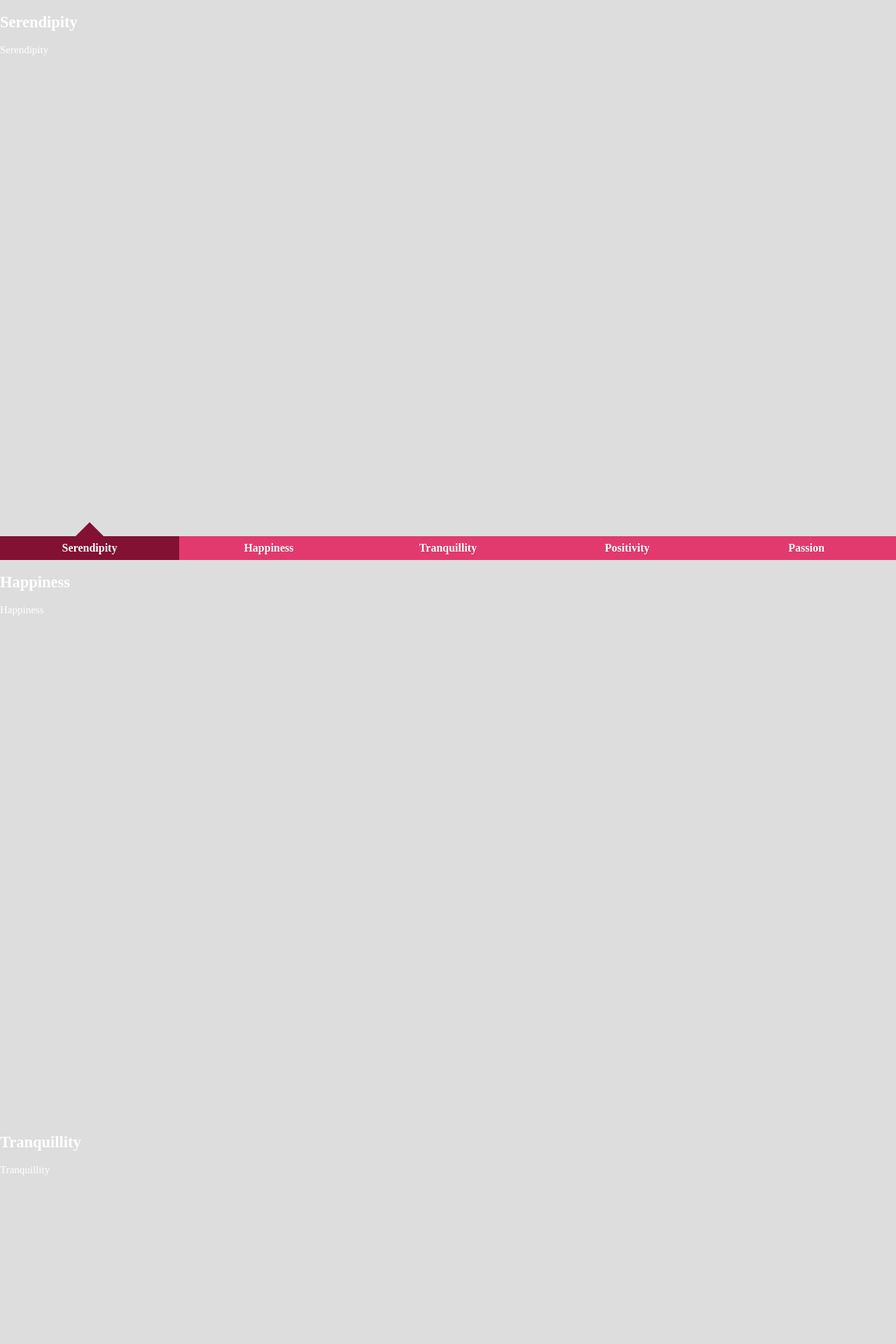
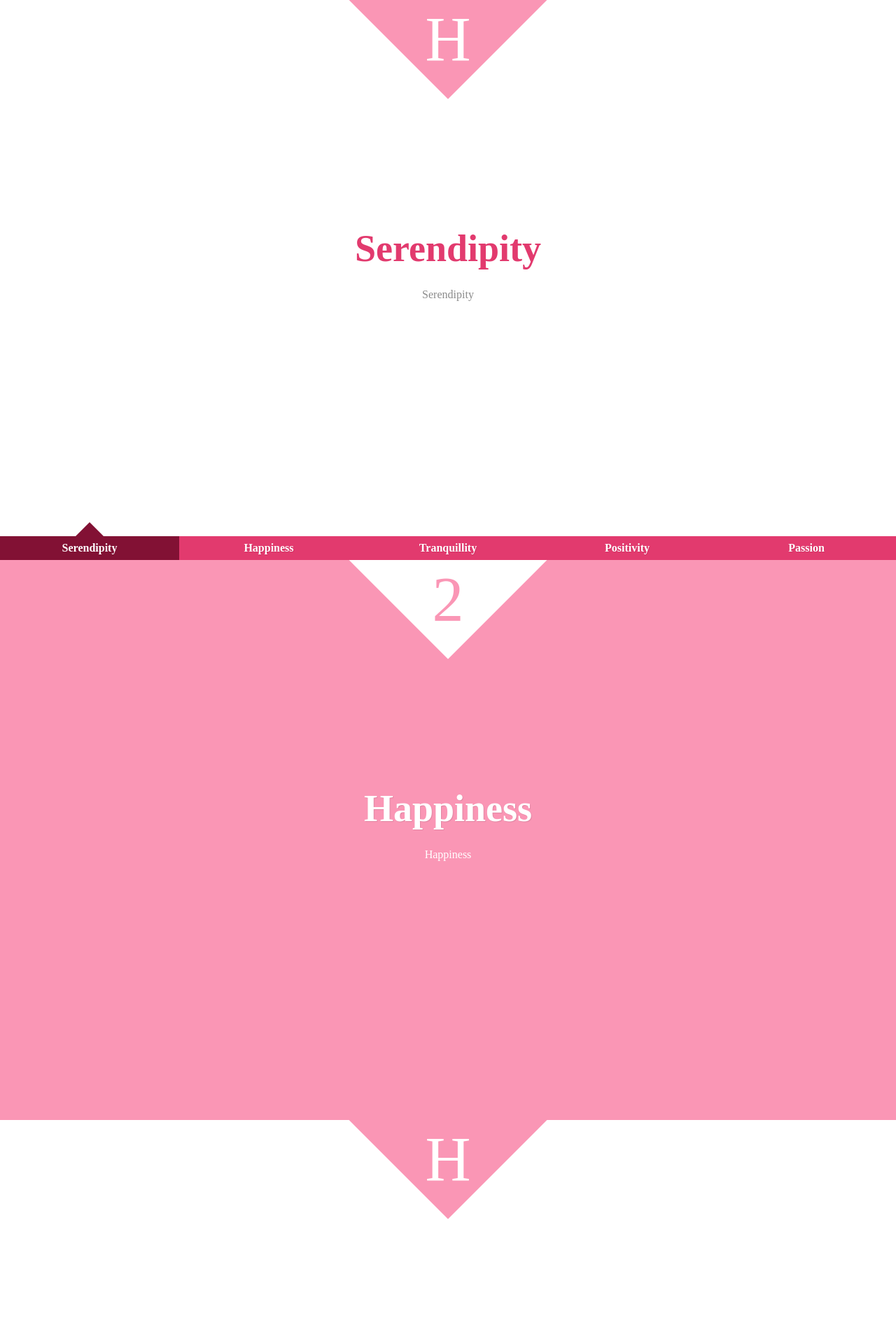
Before and after one commit to 31871611/test, a PHP site: page / in a window 1280 px wide. Shown: the top 1920 px of the page at 70% size. Run offline with PHP 8.4, Linux system fonts and the light colour scheme.

Commit message:
css3练习

```diff
--- a/html/02/style.css
+++ b/html/02/style.css
@@ -74,9 +74,8 @@ a{
     width:0;
     height:0;
     overflow:hidden;
-    border-width:20px;
-    border-style:dashed dashed solid dashed;
-    border-color:transparent transparent #821134 transparent;
+    border:20px solid transparent;
+    border-bottom-color:#821134;
     position: absolute;
     left:50%;
     bottom:100%;
@@ -99,16 +98,175 @@ a{
     -o-transform:translate3d(0,0,0);
     -ms-transform:translate3d(0,0,0);
     transform:translate3d(0,0,0);
-    -webkit-backface-bisibility:hidden;
-
+    -webkit-backface-visibility:hidden;
+    -webkit-transition:all 0.6s ease-in-out;
+    -moz-transition:all 0.6s ease-in-out;
+    -o-transition:all 0.6s ease-in-out;
+    -ms-transition:all 0.6s ease-in-out;
+    transition:all 0.6s ease-in-out;
 }
 .st-panel{
-    color:#fff;
+    background:#fff;
     overflow:hidden;
-}
-.st-color{
-    /*color:#*/
 }
 #st-control-1:checked ~ .st-scroll{
     -webkit-transform:translateY(0%);
+    -moz-transform:translateY(0%);
+    -o-transform:translateY(0%);
+    -ms-transform:translateY(0%);
+    transform:translateY(0%);
 }
+#st-control-2:checked ~ .st-scroll{
+    -webkit-transform:translateY(-100%);
+    -moz-transform:translateY(-100%);
+    -o-transform:translateY(-100%);
+    -ms-transform:translateY(-100%);
+    transform:translateY(-100%);
+}
+#st-control-3:checked ~ .st-scroll{
+    -webkit-transform:translateY(-200%);
+    -moz-transform:translateY(-200%);
+    -o-transform:translateY(-200%);
+    -ms-transform:translateY(-200%);
+    transform:translateY(-200%);
+}
+#st-control-4:checked ~ .st-scroll{
+    -webkit-transform:translateY(-300%);
+    -moz-transform:translateY(-300%);
+    -o-transform:translateY(-300%);
+    -ms-transform:translateY(-300%);
+    transform:translateY(-300%);
+}
+#st-control-5:checked ~ .st-scroll{
+    -webkit-transform:translateY(-400%);
+    -moz-transform:translateY(-400%);
+    -o-transform:translateY(-400%);
+    -ms-transform:translateY(-400%);
+    transform:translateY(-400%);
+}
+.st-desc{
+    width: 200px;
+    height:200px;
+    background:#fa96b5;
+    position: absolute;
+    left:50%;
+    top:0;
+    margin-left:-100px;
+    -webkit-transform:translateY(-50%) rotate(45deg);
+    -moz-transform:translateY(-50%) rotate(45deg);
+    -o-transform:translateY(-50%) rotate(45deg);
+    -ms-transform:translateY(-50%) rotate(45deg);
+    transform:translateY(-50%) rotate(45deg);
+}
+
+[data-icon]:after{
+    content: attr(data-icon);
+    width:200px;
+    height:200px;
+    color:#fff;
+    font-size:90px;
+    text-align:center;
+    line-height:200px;
+    position: absolute;
+    left:50%;
+    top:50%;
+    margin:-60px 0 0 -60px;
+    -webkit-transform:translateY(0%) rotate(-45deg);
+    -moz-transform:translateY(0%) rotate(-45deg);
+    -o-transform:translateY(0%) rotate(-45deg);
+    -ms-transform:translateY(0%) rotate(-45deg);
+    transform:translateY(0%) rotate(-45deg);
+}
+
+.st-panel h2{
+    color:#e23a6e;
+    font-size:54px;
+    line-height:50px;
+    text-align:center;
+    font-weight:900;
+    width:80%;
+    position: absolute;
+    left:10%;
+    top:50%;
+    margin-top:-70px;
+    test-shadow: 1px 1px 1px rgba(151,24,64,.2);
+    -webkit-backface-visibility:hidden;
+}
+
+#st-control-1:checked ~ .st-scroll #st-panel-1 h2,
+#st-control-2:checked ~ .st-scroll #st-panel-2 h2,
+#st-control-3:checked ~ .st-scroll #st-panel-3 h2,
+#st-control-4:checked ~ .st-scroll #st-panel-4 h2,
+#st-control-5:checked ~ .st-scroll #st-panel-5 h2{
+    -webkit-animation:moveDown 0.6s ease-in-out 0.2s backwards;
+    -moz-animation:moveDown 0.6s ease-in-out 0.2s backwards;
+    -o-animation:moveDown 0.6s ease-in-out 0.2s backwards;
+    -ms-animation:moveDown 0.6s ease-in-out 0.2s backwards;
+    animation:moveDown 0.6s ease-in-out 0.2s backwards;
+}
+@-webkit-keyframes moveDown{
+    0%{
+        -webkit-transform:translateY(-40px);
+        opacity: 0;
+    }
+    100%{
+        -webkit-transform:translateY(0px);
+        opacity: 1;
+    }
+}
+
+.st-panel p{
+    position: absolute;
+    width:50%;
+    left:25%;
+    top:50%;
+    font-size:16px;
+    line-height:22px;
+    padding:0;
+    text-align:center;
+    -webkit-backface-visibility:hidden;
+    color:#8b8b8b;
+    margin-top:10px;
+}
+#st-control-1:checked ~ .st-scroll #st-panel-1 p,
+#st-control-2:checked ~ .st-scroll #st-panel-2 p,
+#st-control-3:checked ~ .st-scroll #st-panel-3 p,
+#st-control-4:checked ~ .st-scroll #st-panel-4 p,
+#st-control-5:checked ~ .st-scroll #st-panel-5 p{
+    -webkit-animation:moveUp 0.6s ease-in-out 0.2s backwards;
+    -moz-animation:moveUp 0.6s ease-in-out 0.2s backwards;
+    -o-animation:moveUp 0.6s ease-in-out 0.2s backwards;
+    -ms-animation:moveUp 0.6s ease-in-out 0.2s backwards;
+    animation:moveUp 0.6s ease-in-out 0.2s backwards;
+}
+@-webkit-keyframes moveUp{
+    0%{
+        -webkit-transform:translateY(40px);
+        opacity: 0;
+    }
+    100%{
+        -webkit-transform:translateY(0px);
+        opacity: 1;
+    }
+}
+
+.st-color{
+    background:#fa96b5;
+}
+.st-color .st-desc{
+    background:#fff;
+}
+.st-color [data-icon]:after{
+    color:#fa96b5;
+}
+.st-color h2{
+    color:#fff;
+    text-shadow: 1px 1px 1px rgba(0,0,0,.1);
+}
+.st-color p{
+    color:rgba(255,255,255,1);
+}
+
+@media screen and (max-width:520px){
+    /*修改文字、图标等大小*/
+}
```
Also changed, not shown: sass/02/sass/_common.scss (+15 -6 lines).
